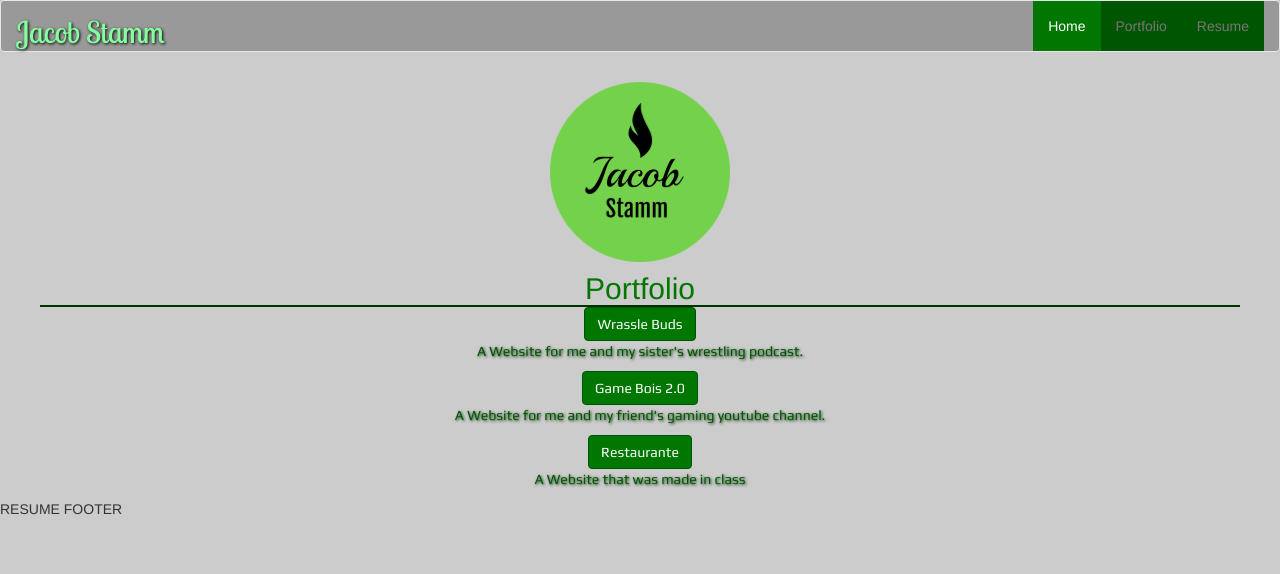
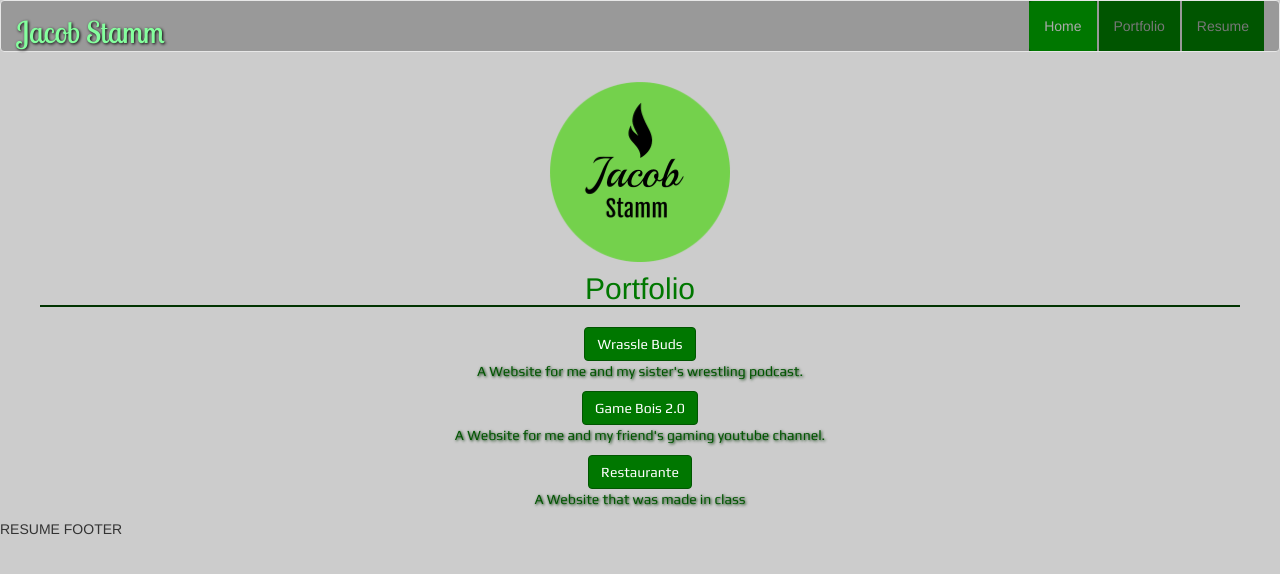
Before and after one commit to stammj27/portfolio, a plain HTML site: page index.html in a window 1280 px wide. Drawn offline with nearby package versions, Linux system fonts and the light colour scheme.

Commit message:
added margin to the header of the portfolio section

```diff
--- a/css/styles.css
+++ b/css/styles.css
@@ -17,13 +17,14 @@ nav h1 {
 }
 #mynav ul>li {
     background-color: #050;
+    color:#777
 }
 #mynav .active>a{
     background-color: #070;
-    color: #FFF;
+    color: #AAA;
 }
 #mynav ul>li>a:hover{
-    background-color: #0a0;
+    background-color: #090;
     color: #FFF;
 }
 /* Hero */
@@ -44,6 +45,7 @@ nav h1 {
     border-bottom: 2px solid #030;
     width:120rem;
     margin:auto;
+    margin-bottom:20px;
 }
 .btn-primary {
     font-family:"Play", sans-serif;
--- a/index.html
+++ b/index.html
@@ -25,7 +25,7 @@
                     <h1>Jacob Stamm</h1> </a>
             </div>
             <div class="collapse navbar-collapse" id="mynav">
-                <ul class="nav navbar-nav navbar-right">
+                <ul class="nav navbar-nav navbar-right nav-pills">
                     <li class="active"><a href="#home">Home<span class="sr-only">(current)</span></a></li>
                     <li><a href="#portfolio">Portfolio</a></li>
                     <li><a href="#resume">Resume</a></li>
```
